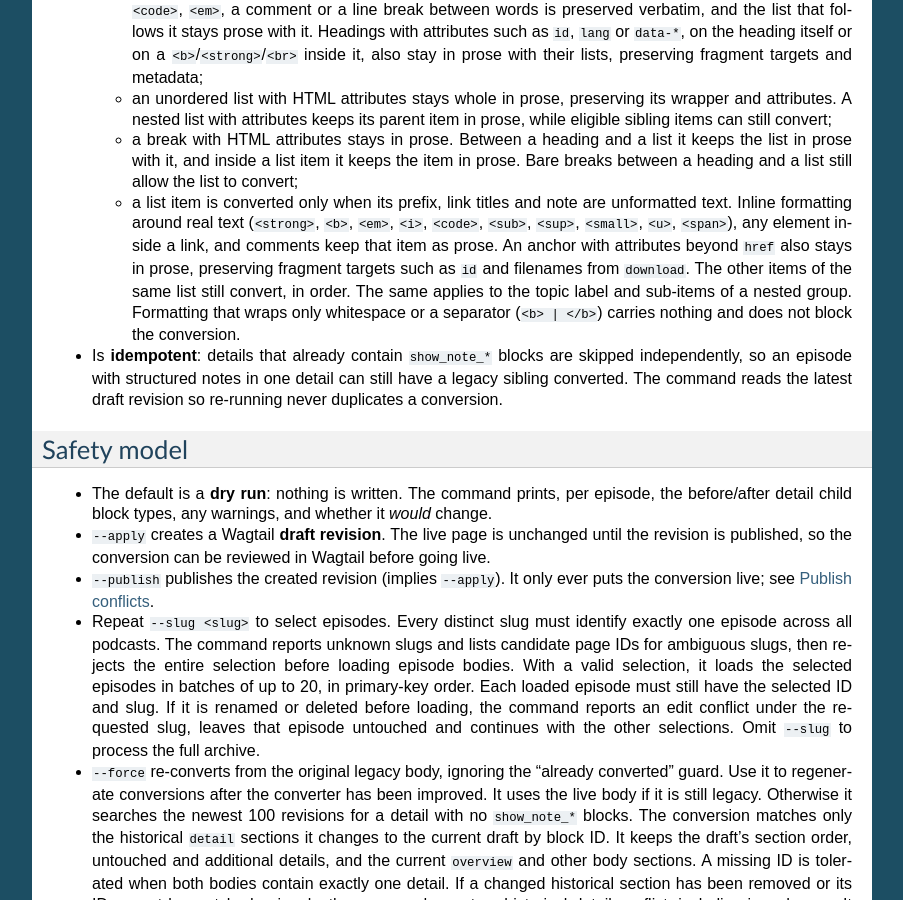
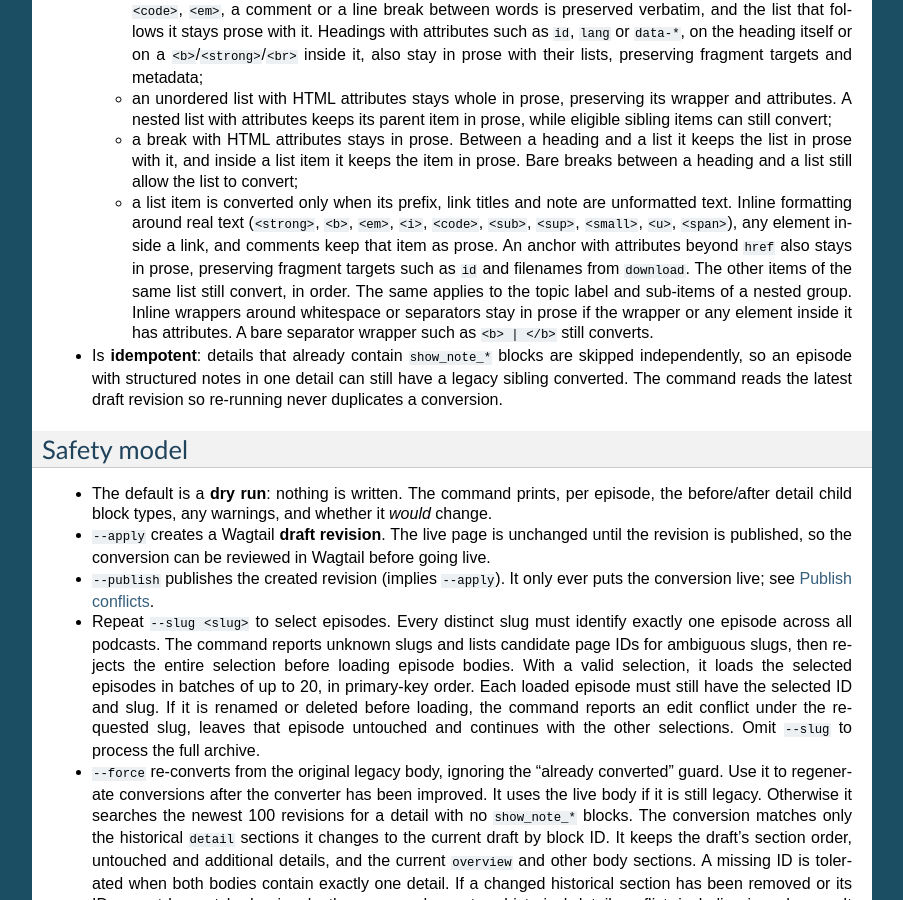
Before and after one commit to ephes/python-podcast, a Sphinx documentation site: the page built from docs/convert-show-notes-runbook.rst, in a window 1280 px wide and 900 px high, scrolled down 775 px. Shown: the whole window, without its empty margins (198-1101 px from the left). Built offline with Sphinx 7.4.7, drawn with Linux system fonts in a browser that asks for light colours.

Commit message:
Preserve attributed separators in show-note lists

```diff
--- a/CHANGELOG.rst
+++ b/CHANGELOG.rst
@@ -9,6 +9,9 @@ Unreleased
 
 * Reapply forced show-note conversions only to detail sections changed by the
   converter, preserving current draft edits in other sections.
+
+* Preserve attributed inline wrappers around show-note list separators,
+  including attributes on nested elements.
 
 * Reject core media JUnit reports that change during reading or whose byte
   count differs from the reported file size.
--- a/docs/convert-show-notes-runbook.rst
+++ b/docs/convert-show-notes-runbook.rst
@@ -68,9 +68,10 @@ What the command does
     as prose. An anchor with attributes beyond ``href`` also stays in prose,
     preserving fragment targets such as ``id`` and filenames from ``download``.
     The other items of the same list still convert, in order. The same
-    applies to the topic label and sub-items of a nested group. Formatting that
-    wraps only whitespace or a separator (``<b> | </b>``) carries nothing and
-    does not block the conversion.
+    applies to the topic label and sub-items of a nested group. Inline wrappers
+    around whitespace or separators stay in prose if the wrapper or any
+    element inside it has attributes. A bare separator wrapper such as
+    ``<b> | </b>`` still converts.
 
 * Is **idempotent**: details that already contain ``show_note_*`` blocks are
   skipped independently, so an episode with structured notes in one detail can
```
Also changed, not shown: 2 other files.
